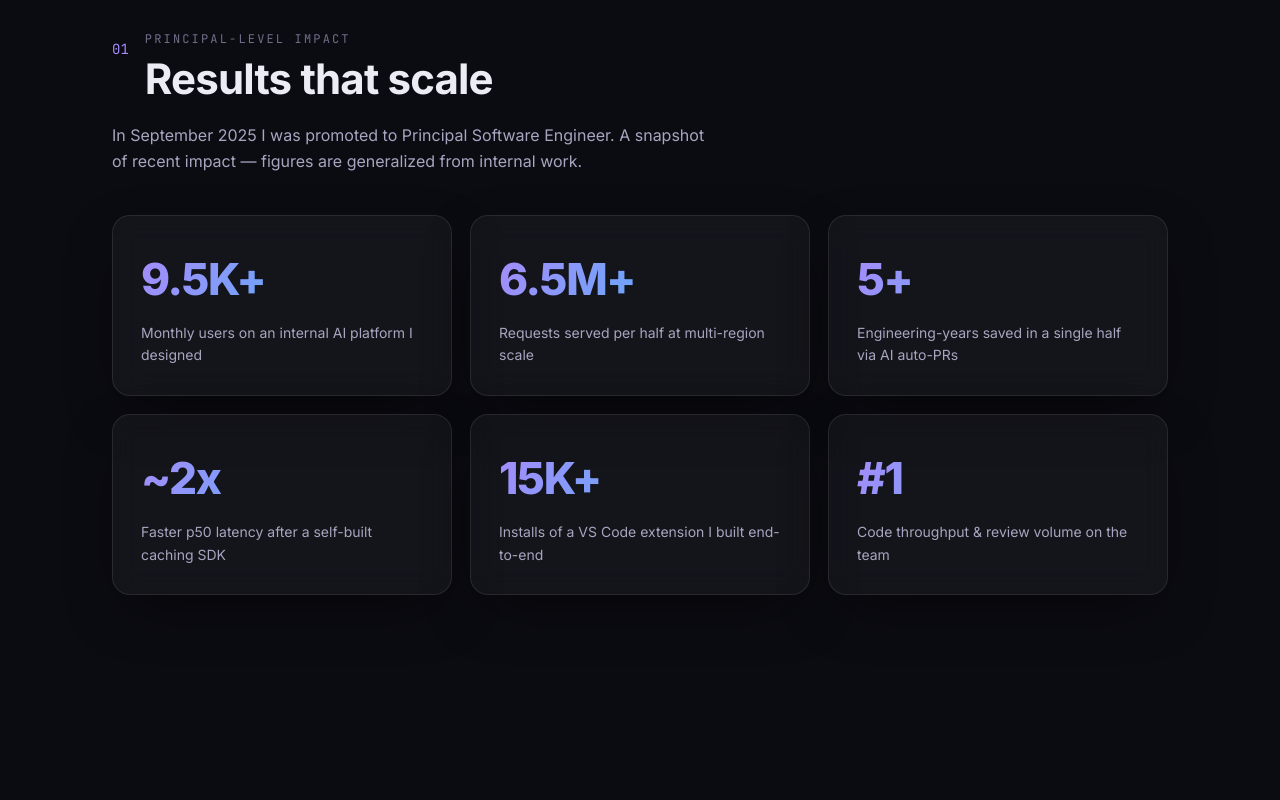
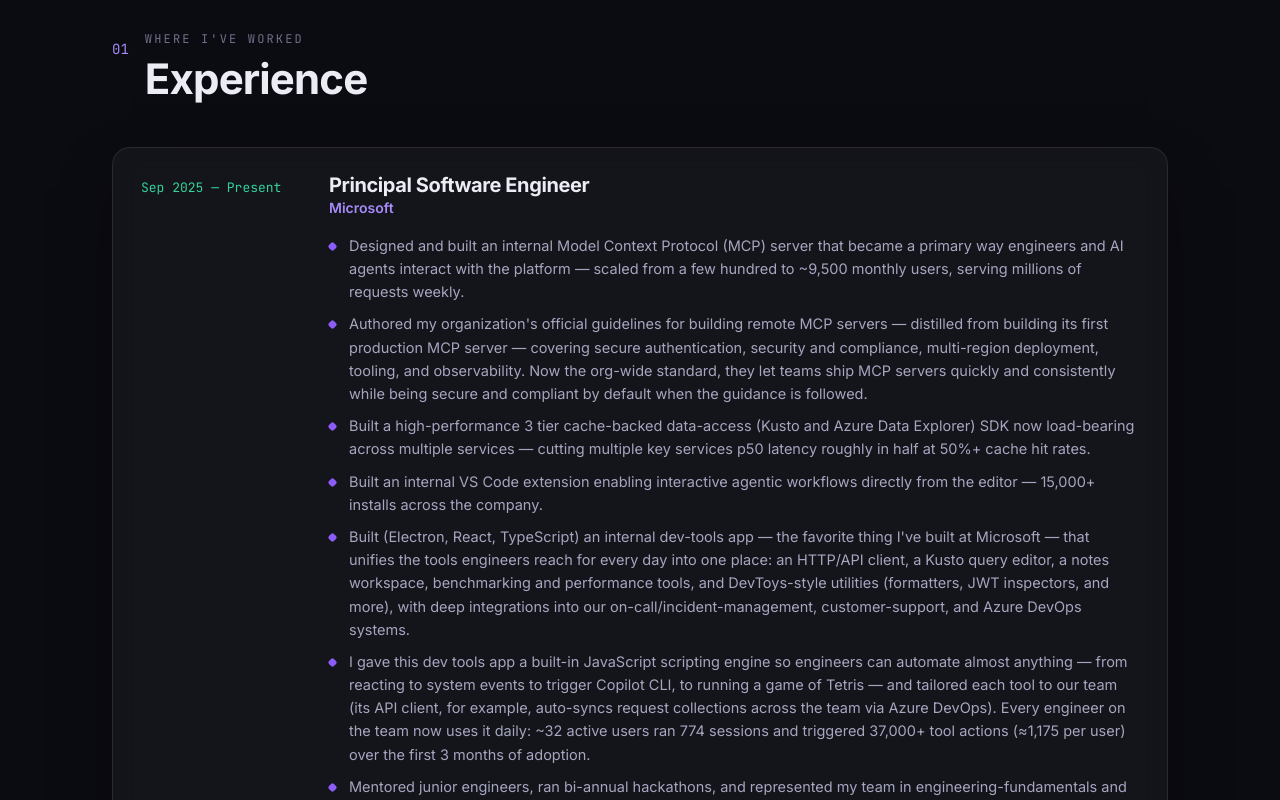
Before and after one commit to rob893/personal-portfolio, a React (Vite) app: page / in a window 1280 px wide. Shown: the part 900-1700 px from the top of the page. Built offline with nearby package versions, Linux system fonts and the light colour scheme.

Commit message:
chore: content chagnes

```diff
--- a/src/App.tsx
+++ b/src/App.tsx
@@ -5,7 +5,6 @@ import { experience } from './data/experience.ts';
 import { projects, type Project } from './data/projects.ts';
 import { skillGroups } from './data/skills.ts';
 import { education, awards } from './data/education.ts';
-import { highlights } from './data/highlights.ts';
 import {
   GitHubIcon,
   LinkedInIcon,
@@ -24,7 +23,6 @@ const LINKEDIN = 'https://www.linkedin.com/in/robert-herber-2b9837b8/';
 
 const NAV = [
   { id: 'about', label: 'About' },
-  { id: 'impact', label: 'Impact' },
   { id: 'experience', label: 'Experience' },
   { id: 'projects', label: 'Projects' },
   { id: 'skills', label: 'Skills' },
@@ -39,7 +37,6 @@ export function App() {
       <Header />
       <main>
         <Hero />
-        <Impact />
         <ExperienceSection />
         <ProjectsSection />
         <SkillsSection />
@@ -174,7 +171,7 @@ function Hero() {
           </div>
         </div>
       </div>
-      <a className="scroll-hint" href="#impact" aria-label="Scroll to impact">
+      <a className="scroll-hint" href="#experience" aria-label="Scroll to experience">
         <ArrowDownIcon />
       </a>
     </section>
@@ -202,40 +199,12 @@ function SectionHeading({ index, title, kicker }: { index: string; title: string
   );
 }
 
-function Impact() {
-  return (
-    <section id="impact" className="section impact">
-      <div className="container">
-        <Reveal>
-          <SectionHeading index="01" kicker="Principal-level impact" title="Results that scale" />
-        </Reveal>
-        <Reveal>
-          <p className="impact-intro">
-            In September 2025 I was promoted to Principal Software Engineer. A snapshot of recent impact — figures are
-            generalized from internal work.
-          </p>
-        </Reveal>
-        <div className="stat-grid">
-          {highlights.map((h, i) => (
-            <Reveal key={h.label} className={`stat-delay-${i % 3}`}>
-              <div className="glass stat-card">
-                <span className="stat-value">{h.stat}</span>
-                <span className="stat-label">{h.label}</span>
-              </div>
-            </Reveal>
-          ))}
-        </div>
-      </div>
-    </section>
-  );
-}
-
 function ExperienceSection() {
   return (
     <section id="experience" className="section">
       <div className="container">
         <Reveal>
-          <SectionHeading index="02" kicker="Where I've worked" title="Experience" />
+          <SectionHeading index="01" kicker="Where I've worked" title="Experience" />
         </Reveal>
         <div className="timeline">
           {experience.map(job => (
@@ -304,7 +273,7 @@ function ProjectsSection() {
     <section id="projects" className="section">
       <div className="container">
         <Reveal>
-          <SectionHeading index="03" kicker="Things I've built" title="Projects" />
+          <SectionHeading index="02" kicker="Things I've built" title="Projects" />
         </Reveal>
         <Reveal>
           <div className="filter-row">
@@ -358,7 +327,7 @@ function SkillsSection() {
     <section id="skills" className="section">
       <div className="container">
         <Reveal>
-          <SectionHeading index="04" kicker="My toolbox" title="Skills & tech" />
+          <SectionHeading index="03" kicker="My toolbox" title="Skills & tech" />
         </Reveal>
         <div className="skills-grid">
           {skillGroups.map(group => (
@@ -386,7 +355,7 @@ function EducationSection() {
     <section id="education" className="section">
       <div className="container">
         <Reveal>
-          <SectionHeading index="05" kicker="Background" title="Education & awards" />
+          <SectionHeading index="04" kicker="Background" title="Education & awards" />
         </Reveal>
         <div className="edu-layout">
           <div className="edu-col">
--- a/src/data/experience.ts
+++ b/src/data/experience.ts
@@ -22,12 +22,13 @@ export const experience: Experience[] = [
     current: true,
     tags: ['C#', '.NET', 'Azure', 'AI Agents', 'MCP', 'TypeScript'],
     points: [
-      'Designed and built an internal Model Context Protocol (MCP) server that became a primary way engineers and AI agents interact with the platform — scaled from a few hundred to ~9,500 monthly users, serving 6.5M+ requests and ~1M tool calls, on a multi-region deployment with automated failover.',
-      'Led an AI-powered code-transformation system that auto-generates pull requests to fix security and compliance violations across the company — thousands of merged PRs and an estimated 5+ engineering-years saved in a single half.',
-      'Built, on my own initiative, a high-performance cache-backed data-access SDK now load-bearing across multiple services — cutting a key service\u2019s p50 latency roughly in half at 50%+ cache hit rates.',
-      'Built a VS Code extension enabling interactive agentic workflows directly from the editor — 15,000+ installs across partner teams.',
-      'Created an internal, Copilot-CLI-powered developer-tools app that became a daily driver for the team, materially reducing toil and ramp time.',
-      'Consistently the highest code-throughput and PR-review volume on the team; mentor junior engineers, run bi-annual hackathons, and represent the org in engineering-fundamentals and live-site forums.'
+      'Designed and built an internal Model Context Protocol (MCP) server that became a primary way engineers and AI agents interact with the platform — scaled from a few hundred to ~9,500 monthly users, serving millions of requests weekly.',
+      "Authored my organization's official guidelines for building remote MCP servers — distilled from building its first production MCP server — covering secure authentication, security and compliance, multi-region deployment, tooling, and observability. Now the org-wide standard, they let teams ship MCP servers quickly and consistently while being secure and compliant by default when the guidance is followed.",
+      'Built a high-performance 3 tier cache-backed data-access (Kusto and Azure Data Explorer) SDK now load-bearing across multiple services — cutting multiple key services p50 latency roughly in half at 50%+ cache hit rates.',
+      'Built an internal VS Code extension enabling interactive agentic workflows directly from the editor — 15,000+ installs across the company.',
+      "Built (Electron, React, TypeScript) an internal dev-tools app — the favorite thing I've built at Microsoft — that unifies the tools engineers reach for every day into one place: an HTTP/API client, a Kusto query editor, a notes workspace, benchmarking and performance tools, and DevToys-style utilities (formatters, JWT inspectors, and more), with deep integrations into our on-call/incident-management, customer-support, and Azure DevOps systems.",
+      'I gave this dev tools app a built-in JavaScript scripting engine so engineers can automate almost anything — from reacting to system events to trigger Copilot CLI, to running a game of Tetris — and tailored each tool to our team (its API client, for example, auto-syncs request collections across the team via Azure DevOps). Every engineer on the team now uses it daily: ~32 active users ran 774 sessions and triggered 37,000+ tool actions (≈1,175 per user) over the first 3 months of adoption.',
+      'Mentored junior engineers, ran bi-annual hackathons, and represented my team in engineering-fundamentals and live-site forums.'
     ]
   },
   {
@@ -39,9 +40,9 @@ export const experience: Experience[] = [
     points: [
       'Led a team that designed and built a system scanning Microsoft source code for security violations and, using internal AI tools, opening automatic pull requests to fix them — thousands of PRs to date, saving tens of thousands of developer hours.',
       'Built (in C#/.NET and React) a platform that helps Microsoft measure and track governance, compliance, and security requirements for every service across the company.',
-      'Built a syncing system (.NET + Hangfire on Azure) that automatically creates and updates Azure DevOps work items for engineers company-wide, cutting resolution time for synced violations by ~20%.',
+      'Built a syncing system (.NET + Hangfire on Azure) that automatically creates and updates Azure DevOps work items for security and compliance issues for engineers company-wide, cutting resolution time for synced violations by ~20%.',
       'Led the incident response for a major authentication vulnerability across all of our services; authored the postmortem and presented it to senior leadership, driving fixes and doc improvements adopted by other teams.',
-      'Nearly doubled the performance of our deployment-gate system and drove modernization efforts — OneBranch pipelines, managed identity, container-based local dev, and NuGet packaging.',
+      'Designed and built from scratch a deployment-gate system (Azure Functions, TypeScript/Node) that lets any engineer author end-to-end tests which run automatically against our canary regions during CI — blocking bad builds from reaching production. It runs ~200 e2e tests per production deployment, helped sustain our 99.9% uptime SLA, and is confirmed to have prevented multiple production outages.',
       'Earned the Azure Impact Award in both 2023 and 2024.'
     ]
   },
--- a/src/data/highlights.ts
+++ /dev/null
@@ -1,18 +0,0 @@
-export interface Highlight {
-  stat: string;
-  label: string;
-}
-
-/**
- * Headline impact numbers for the "Principal-level impact" band.
- * Sourced from performance reviews and deliberately generalized/rounded —
- * no internal project names.
- */
-export const highlights: Highlight[] = [
-  { stat: '9.5K+', label: 'Monthly users on an internal AI platform I designed' },
-  { stat: '6.5M+', label: 'Requests served per half at multi-region scale' },
-  { stat: '5+', label: 'Engineering-years saved in a single half via AI auto-PRs' },
-  { stat: '~2x', label: 'Faster p50 latency after a self-built caching SDK' },
-  { stat: '15K+', label: 'Installs of a VS Code extension I built end-to-end' },
-  { stat: '#1', label: 'Code throughput & review volume on the team' }
-];
--- a/src/index.css
+++ b/src/index.css
@@ -391,16 +391,6 @@ main {
   transform: none;
 }
 
-.stat-delay-0.in {
-  transition-delay: 0s;
-}
-.stat-delay-1.in {
-  transition-delay: 0.08s;
-}
-.stat-delay-2.in {
-  transition-delay: 0.16s;
-}
-
 @media (prefers-reduced-motion: reduce) {
   .reveal {
     opacity: 1;
@@ -570,47 +560,6 @@ main {
   50% {
     transform: translate(-50%, 8px);
   }
-}
-
-/* ===== Impact ===== */
-.impact-intro {
-  color: var(--text-dim);
-  max-width: 60ch;
-  margin: -24px 0 40px;
-  font-size: 16px;
-}
-
-.stat-grid {
-  display: grid;
-  grid-template-columns: repeat(3, 1fr);
-  gap: 18px;
-}
-
-.stat-card {
-  display: flex;
-  flex-direction: column;
-  gap: 8px;
-  padding: 28px;
-}
-
-.stat-card:hover {
-  transform: translateY(-4px);
-  border-color: var(--border-strong);
-}
-
-.stat-value {
-  font-size: clamp(30px, 4.5vw, 44px);
-  font-weight: 800;
-  letter-spacing: -0.03em;
-  background: linear-gradient(120deg, var(--accent-2), #38bdf8);
-  -webkit-background-clip: text;
-  background-clip: text;
-  -webkit-text-fill-color: transparent;
-}
-
-.stat-label {
-  font-size: 14px;
-  color: var(--text-dim);
 }
 
 /* ===== Timeline ===== */
@@ -1001,9 +950,6 @@ main {
   .hero-portrait {
     order: -1;
   }
-  .stat-grid {
-    grid-template-columns: repeat(2, 1fr);
-  }
   .timeline-item {
     grid-template-columns: 1fr;
   }
@@ -1019,9 +965,6 @@ main {
   .brand-name {
     display: none;
   }
-  .stat-grid {
-    grid-template-columns: 1fr;
-  }
   .project-grid,
   .skills-grid {
     grid-template-columns: 1fr;
```
